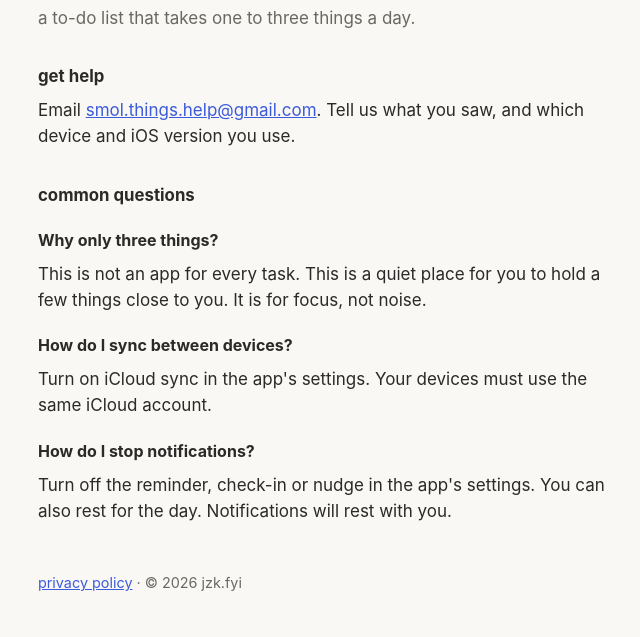
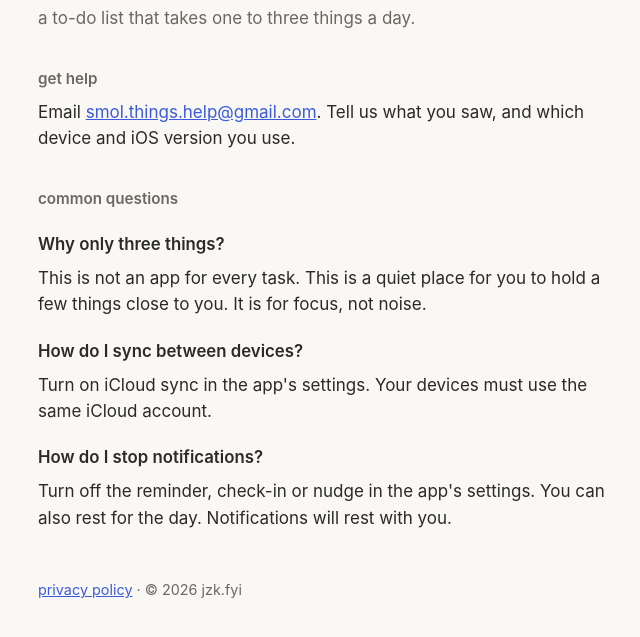
Before and after one commit to jz-k/smol-things-help, a plain HTML site: page index.html in a window 1280 px wide. Shown: the part 91-728 px from the top of the page, without its empty margins (314-954 px from the left). Drawn offline with Linux system fonts and the light colour scheme.

Commit message:
Clearer heading levels; version the stylesheet link
Co-Authored-By: Claude Opus 5.5 <noreply@anthropic.com>

```diff
--- a/index.html
+++ b/index.html
@@ -4,7 +4,7 @@
 <meta charset="utf-8">
 <meta name="viewport" content="width=device-width, initial-scale=1">
 <title>smol things — support</title>
-<link rel="stylesheet" href="style.css">
+<link rel="stylesheet" href="style.css?v=2">
 </head>
 <body>
 <main>
--- a/style.css
+++ b/style.css
@@ -3,8 +3,8 @@
 body { background: var(--bg); color: var(--ink); font: 17px/1.55 -apple-system, BlinkMacSystemFont, "Helvetica Neue", sans-serif; margin: 0; padding: 48px 16px; }
 main { max-width: 36rem; margin: 0 auto; }
 h1 { font-size: 1.6rem; margin: 0 0 .25rem; }
-h2 { font-size: 1.05rem; margin: 2rem 0 .5rem; }
-h3 { font-size: 1rem; margin: 1.25rem 0 .25rem; }
+h2 { font-size: .95rem; font-weight: 600; color: var(--soft); margin: 2.25rem 0 .5rem; }
+h3 { font-size: 1.05rem; font-weight: 600; margin: 1.25rem 0 .2rem; }
 p, li { margin: .5rem 0; }
 .soft { color: var(--soft); }
 a { color: var(--link); }
```
Also changed, not shown: privacy.html (+1 -1 lines).
